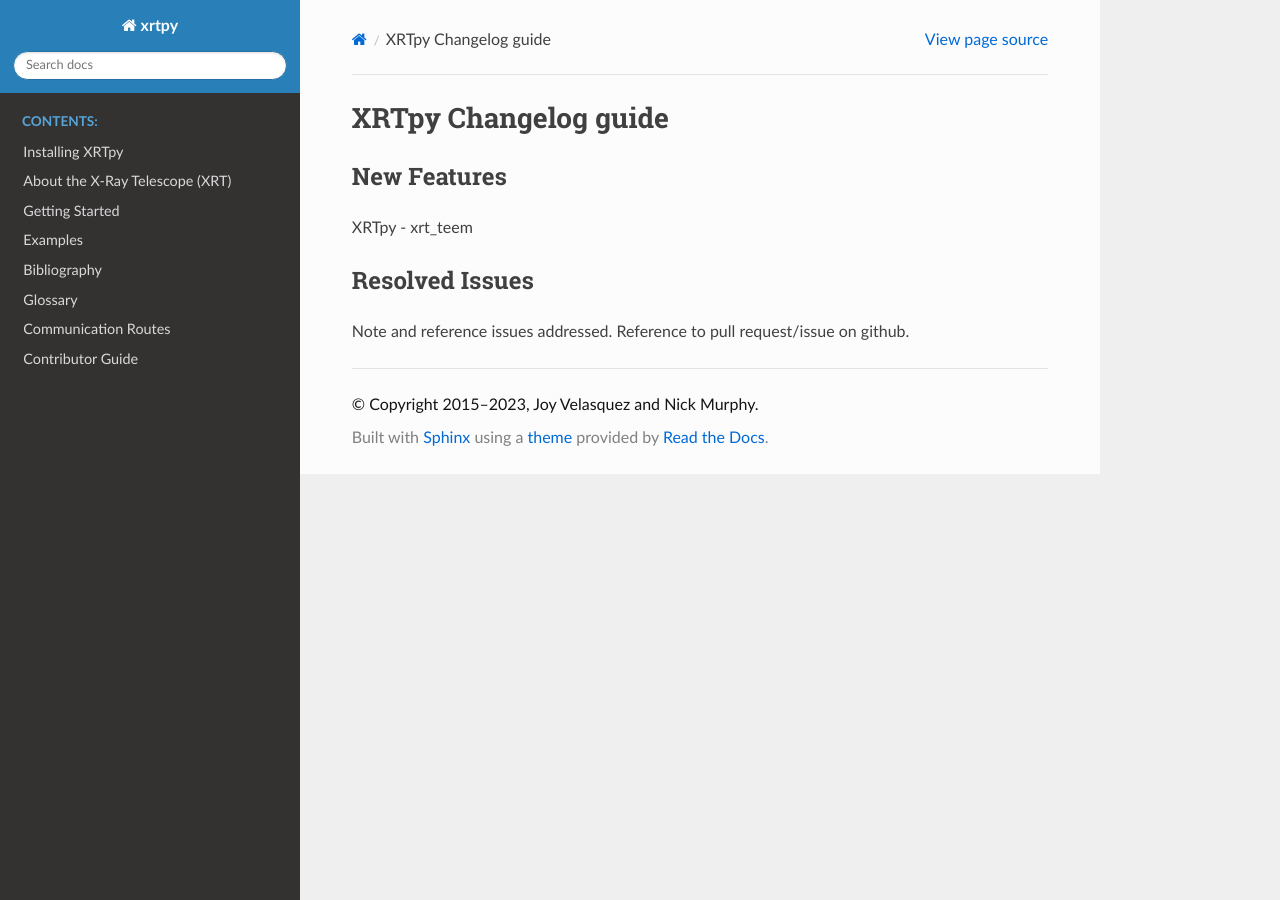
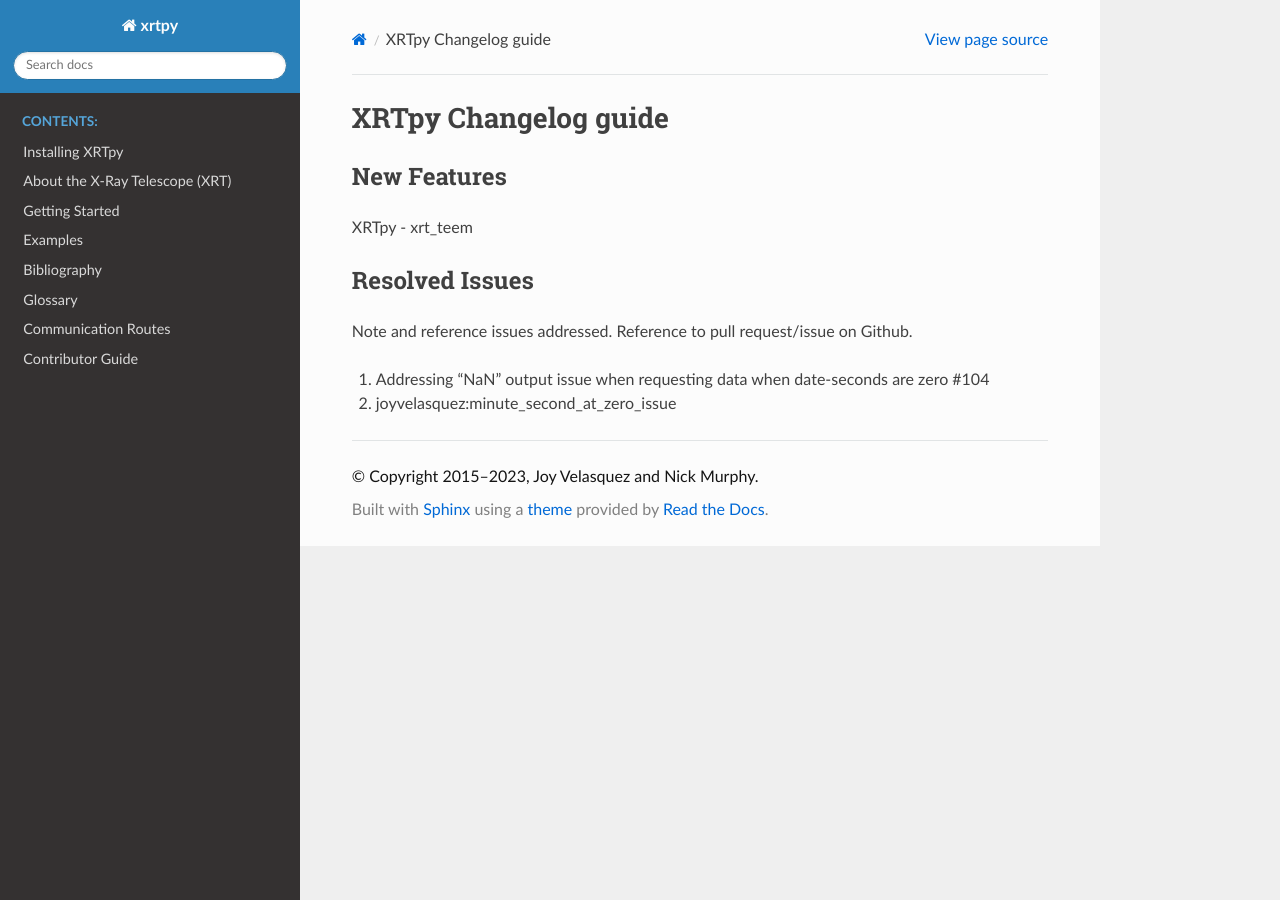
Before and after one commit to HinodeXRT/xrtpy, a Sphinx documentation site: the page built from docs/changelog_guide.rst, in a window 1280 px wide. Built offline with Sphinx 7.4.7 and the Read the Docs theme 2.0.0, drawn with Linux system fonts in a browser that asks for light colours.

Commit message:
Test/learning methods of setting up changelog guide

```diff
--- a/docs/changelog_guide.rst
+++ b/docs/changelog_guide.rst
@@ -9,4 +9,7 @@ XRTpy - xrt_teem
 
 Resolved Issues
 ***************
-Note and reference issues addressed. Reference to pull request/issue on github.
+Note and reference issues addressed. Reference to pull request/issue on Github.
+
+#. Addressing "NaN" output issue when requesting data when date-seconds are zero #104
+#. joyvelasquez:minute_second_at_zero_issue
```
